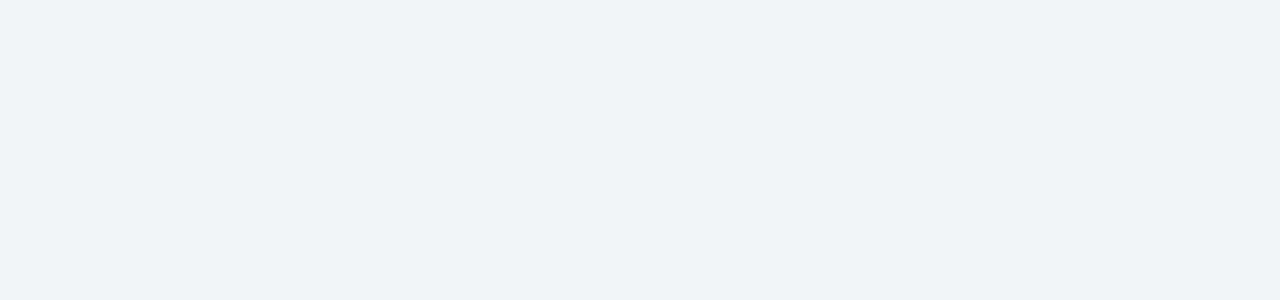
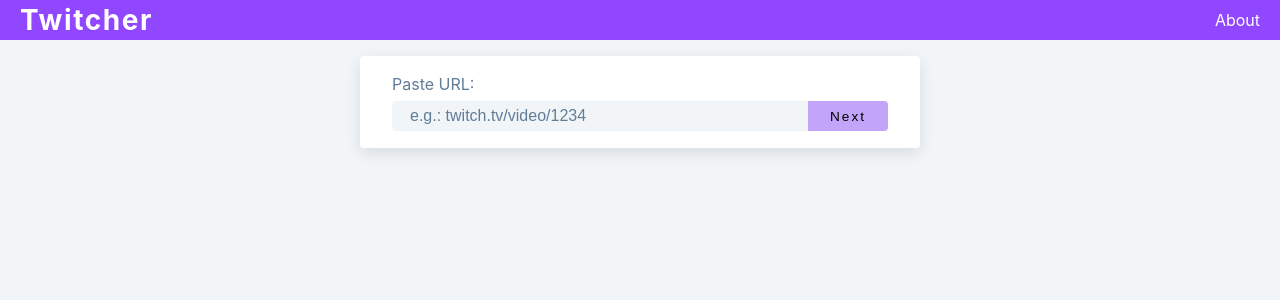
Before and after one commit to vgarmes/twitch-playlists, a React (Create React App) app: page / in a window 1280 px wide. Shown: the top 300 px of the page. Built offline with nearby package versions, Linux system fonts and the light colour scheme.

Commit message:
converted components to ts

```diff
--- a/src/App.tsx
+++ b/src/App.tsx
@@ -1,7 +1,14 @@
 import React from 'react';
+import { Navbar, Alert, Form } from './components';
 
 const App = () => {
-  return <div></div>;
+  return (
+    <>
+      <Navbar />
+      <Alert />
+      <Form />
+    </>
+  );
 };
 
 export default App;
--- /dev/null
+++ b/src/components/Alert.tsx
@@ -0,0 +1,21 @@
+import React, { useEffect } from 'react';
+import { useGlobalContext } from '../context/global-context';
+
+const Alert = () => {
+  const { alert, removeAlert } = useGlobalContext();
+
+  useEffect(() => {
+    const timeout = setTimeout(() => {
+      removeAlert();
+    }, 3000);
+    return () => clearTimeout(timeout);
+  }, [alert, removeAlert]);
+
+  return (
+    <>
+      {alert.show && <p className={`alert alert-${alert.type}`}>{alert.msg}</p>}
+    </>
+  );
+};
+
+export default Alert;
--- a/src/components/Form.tsx
+++ b/src/components/Form.tsx
@@ -1,11 +1,100 @@
-import React from 'react'
+import React, { useState } from 'react';
+import { useGlobalContext } from '../context/global-context';
 
 const Form = () => {
+  const {
+    video,
+    setVideo,
+    showForm,
+    setShowForm,
+    isEditing,
+    setIsEditing,
+    editID,
+    setEditID,
+    showAlert,
+    playlist,
+    setPlaylist,
+  } = useGlobalContext();
+  const [videoURL, setVideoURL] = useState<string>('');
+
+  const handleSubmit = (e: React.FormEvent) => {
+    e.preventDefault();
+    if (isEditing) {
+      showAlert({ show: true, type: 'success', msg: 'video edited' });
+      setPlaylist(
+        playlist.map((item) => {
+          if (item.id === editID) {
+            return { ...item, title: video.title };
+          }
+          return item;
+        })
+      );
+      setEditID('');
+      setIsEditing(false);
+    } else {
+      showAlert({
+        show: true,
+        type: 'success',
+        msg: 'video added to the playlist',
+      });
+      setPlaylist([...playlist, video]);
+    }
+    setVideo({ id: '', title: '' });
+    setVideoURL('');
+    setShowForm(true);
+  };
+
+  const getVideoId = (url: string): string => {
+    const regex = new RegExp(/twitch.tv\/videos\/(\d+)$/);
+    let id: string | null = '';
+    if (regex.test(url)) {
+      id = url.match(regex)![1];
+    }
+    return id;
+  };
+
+  const handleButtonClick = () => {
+    const newID: string = getVideoId(videoURL);
+
+    if (!newID) {
+      showAlert({ show: true, type: 'danger', msg: 'invalid URL' });
+    } else if (playlist.find((item) => item.id === newID)) {
+      showAlert({
+        show: true,
+        type: 'danger',
+        msg: 'video already in playlist',
+      });
+    } else {
+      setVideo({ ...video, id: newID });
+      setShowForm(false);
+    }
+  };
+
   return (
-    <div>
+    <section className="section-center">
+      <p>{showForm ? 'Paste URL:' : 'Write a title'}</p>
+      <form className="playlist-form" onSubmit={handleSubmit}>
+        <div
+          className={`${showForm ? 'form-control show-form' : 'form-control'}`}
+        >
+          <input
+            type="text"
+            className="playlist"
+            placeholder="e.g.: twitch.tv/video/1234"
+            value={videoURL}
+            onChange={(e) => setVideoURL(e.target.value)}
+          />
+          <button
+            type="button"
+            className="submit-btn"
+            onClick={handleButtonClick}
+          >
+            next
+          </button>
+        </div>
+      </form>
+    </section>
+  );
+};
 
-    </div>
-  )
-}
-
-export default Form
+export default Form;
--- /dev/null
+++ b/src/components/Navbar.tsx
@@ -0,0 +1,14 @@
+import React from 'react'
+
+const Navbar = () => {
+  return (
+    <nav className="nav__container">
+      <h3 className="nav__logo">Twitcher</h3>
+      <p className="nav__item">
+        <a href="https://github.com/vgarmes/twitcher">About</a>
+      </p>
+    </nav>
+  )
+}
+
+export default Navbar
--- a/src/components/Video.js
+++ b/src/components/Video.tsx
@@ -1,10 +1,26 @@
-import React, { useEffect } from 'react';
-import useScript from './hooks/useScript';
+import React from 'react';
+import useScript from '../hooks/useScript';
 
-function Video({ id }) {
+type VideoOptions = {
+  width: number;
+  height: number;
+  video: string;
+};
+
+interface Props {
+  id: string;
+}
+
+declare global {
+  interface Window {
+    Twitch: any;
+  }
+}
+
+function Video({ id }: Props) {
   const windowWidth = window.innerWidth;
   const maxWidth = 560;
-  const options = {
+  const options: VideoOptions = {
     width: windowWidth <= maxWidth ? Math.floor(0.95 * windowWidth) : 560,
     height:
       windowWidth <= maxWidth ? Math.floor((0.95 * windowWidth * 9) / 16) : 315,
--- /dev/null
+++ b/src/components/index.ts
@@ -0,0 +1,6 @@
+import Navbar from './Navbar';
+import Alert from './Alert';
+import Video from './Video';
+import Form from './Form';
+
+export { Navbar, Alert, Video, Form };
--- a/src/index.tsx
+++ b/src/index.tsx
@@ -1,11 +1,14 @@
-import React from "react";
-import ReactDOM from "react-dom";
-import "./index.css";
-import App from "./App";
+import React from 'react';
+import ReactDOM from 'react-dom';
+import './index.css';
+import App from './App';
+import { ContextProvider } from './context/global-context';
 
 ReactDOM.render(
   <React.StrictMode>
-    <App />
+    <ContextProvider>
+      <App />
+    </ContextProvider>
   </React.StrictMode>,
-  document.getElementById("root")
+  document.getElementById('root')
 );
```
Also changed, not shown: src/components/Alert.js (deleted, +0 -13 lines), src/components/Playlist.tsx (added, +20 -0 lines).
